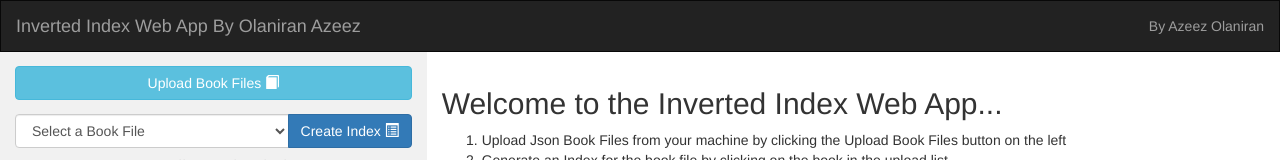
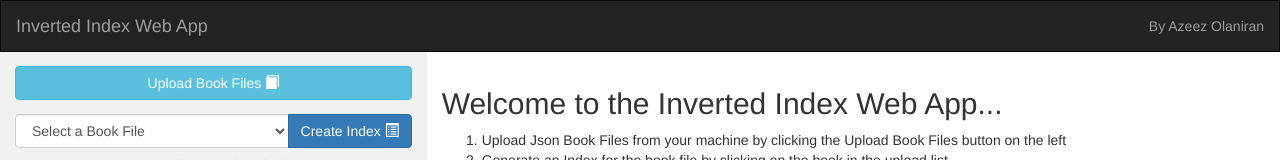
Before and after one commit to andela-aolaniran/inverted-index, a website: page src/html/index.html in a window 1280 px wide. Shown: the top 160 px of the page. Drawn offline with nearby package versions, Linux system fonts and the light colour scheme.

Commit message:
remove repition of developer name on frontend

```diff
--- a/src/html/index.html
+++ b/src/html/index.html
@@ -15,7 +15,7 @@
 <nav class="navbar navbar-inverse">
   <div class="container-fluid">
     <div class="navbar-header">
-      <a class="navbar-brand" href="#">Inverted Index Web App By Olaniran Azeez</a>
+      <a class="navbar-brand" href="#">Inverted Index Web App</a>
     </div>
 
       <ul class="nav navbar-nav navbar-right">
```
